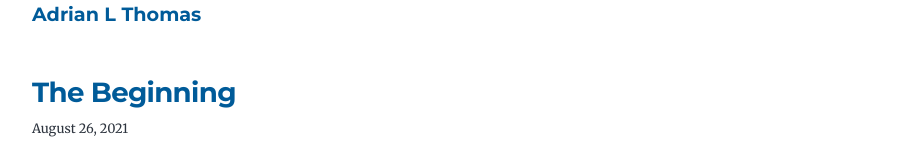
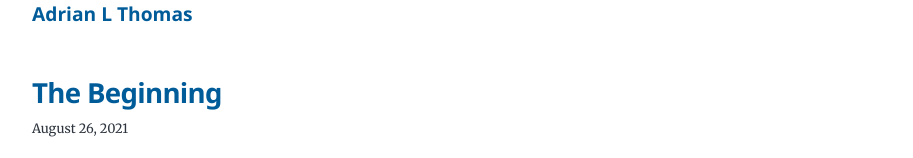
Before and after one commit to AdrianLThomas/www, a Gatsby site: page /blog in a window 1280 px wide. Shown: the top 158 px of the page, without its empty margins (180-1093 px from the left). Built offline with nearby package versions, Linux system fonts and the light colour scheme; Gatsby itself is replaced by a stand-in of ours.

Commit message:
font tweak

```diff
--- a/src/style.css
+++ b/src/style.css
@@ -27,8 +27,7 @@
   --spacing-20: 5rem;
   --spacing-24: 6rem;
   --spacing-32: 8rem;
-  --fontFamily-sans: Montserrat, system-ui, -apple-system, BlinkMacSystemFont,
-    "Segoe UI", Roboto, "Helvetica Neue", Arial, "Noto Sans", sans-serif,
+  --fontFamily-sans: "Segoe UI", Roboto, "Helvetica Neue", Arial, "Noto Sans", sans-serif,
     "Apple Color Emoji", "Segoe UI Emoji", "Segoe UI Symbol", "Noto Color Emoji";
   --fontFamily-serif: "Merriweather", "Georgia", Cambria, "Times New Roman",
     Times, serif;
```
